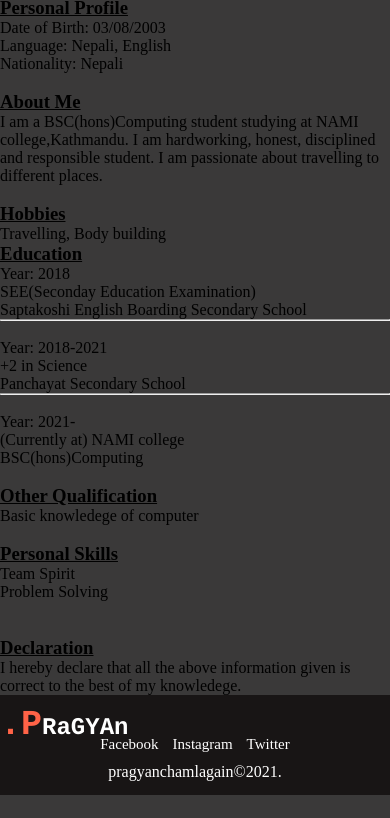
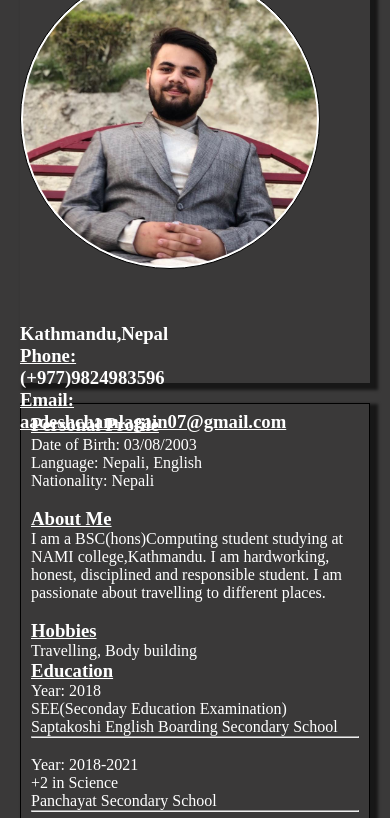
Before and after one commit to Chmpragyan/Term1-assignment, a plain HTML site: page cv.html in a window 390 px wide. Shown: the part 286-1104 px from the top of the page. Before the commit the page ends 1081 px from the top, so only its background shows below. Drawn offline with Linux system fonts and the light colour scheme.

Commit message:
css of portfolio site updated with css of cv page

```diff
--- a/style.css
+++ b/style.css
@@ -281,6 +281,62 @@ input[type=submit]{
      }
 }
 
+/*--------------cv page-----------*/
+.top-row{
+	box-shadow: 5px 4px 3px 3px rgba(0, 0, 0, 0.6);
+	margin: 20px;
+    column-count: 3;
+    border-top: 1px solid black;
+    color: white;
+}
+.top-row img{
+	width: 300px;
+	height: 300px;
+    border: 1px solid black;
+    padding: 2px;
+    background-color: white;
+    border-radius: 50%
+}
+.top-row img:hover{
+	transform: translate(4px);
+	transition: transform 0.5s;
+    opacity: 0.9;
+}
+#user-name{
+	font-size: 35px;
+}
+#user-address{
+	top: 50px;
+	position: relative;
+}
+.top-row a{
+	color: white;
+}
+.second-row{
+	color: white;
+	column-count: 3;
+	margin: 20px;
+	border: 1px solid black;
+    box-shadow: 5px 4px 3px 3px rgba(0, 0, 0, 0.6);
+    padding: 10px;
+}
+/*responsive for cv page*/
+@media screen and (max-width: 600px){
+	.top-row{
+		column-count: 1;
+	}
+	.top-row img{
+        left: 0;
+	}
+	#user-image{
+		width: 300px;
+		height: 300px;
+	}
+	.second-row{
+		column-count: 1;
+	}
+}
+
 /*footer*/
 footer{
 	background: #131010db;
```
Also changed, not shown: background3.jpg (added).
